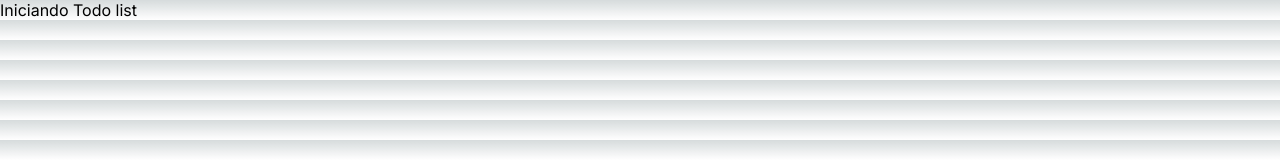
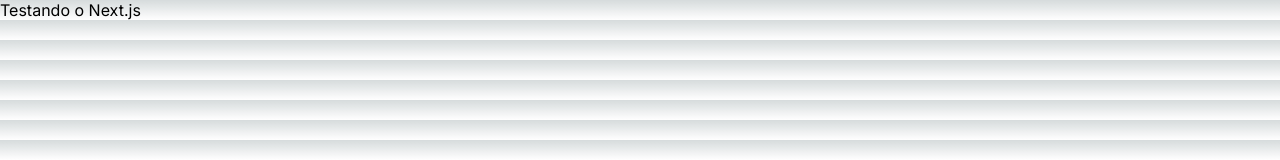
Before and after one commit to sergioajiki/simple-todo-list-front, a Next.js app: page / in a window 1280 px wide. Shown: the top 160 px of the page. Built offline with nearby package versions, Linux system fonts and the light colour scheme.

Commit message:
build: axios

```diff
--- a/package.json
+++ b/package.json
@@ -6,9 +6,11 @@
     "dev": "next dev",
     "build": "next build",
     "start": "next start",
-    "lint": "next lint"
+    "lint": "next lint",
+    "nodemon": "nodemon"
   },
   "dependencies": {
+    "axios": "^1.6.5",
     "next": "14.0.4",
     "nodemon": "^3.0.2",
     "react": "^18",
--- a/src/app/page.tsx
+++ b/src/app/page.tsx
@@ -5,7 +5,7 @@ export default function Home() {
   return (
     <main>
       <div>
-        Iniciando Todo list
+        Testando o Next.js
       </div>
     </main>
   )
--- /dev/null
+++ b/src/services/api.ts
@@ -0,0 +1 @@
+import axios from 'axios';
```
Also changed, not shown: 1 other file (tests, documents, lock files or other folders).
